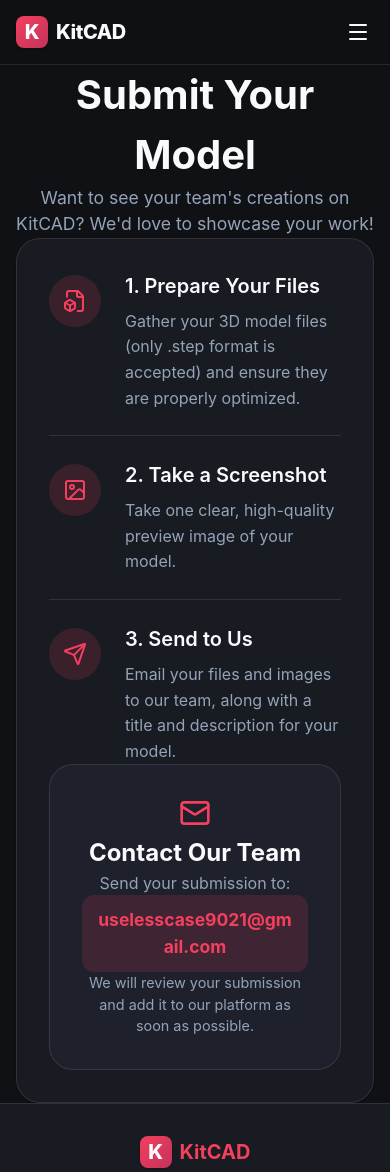
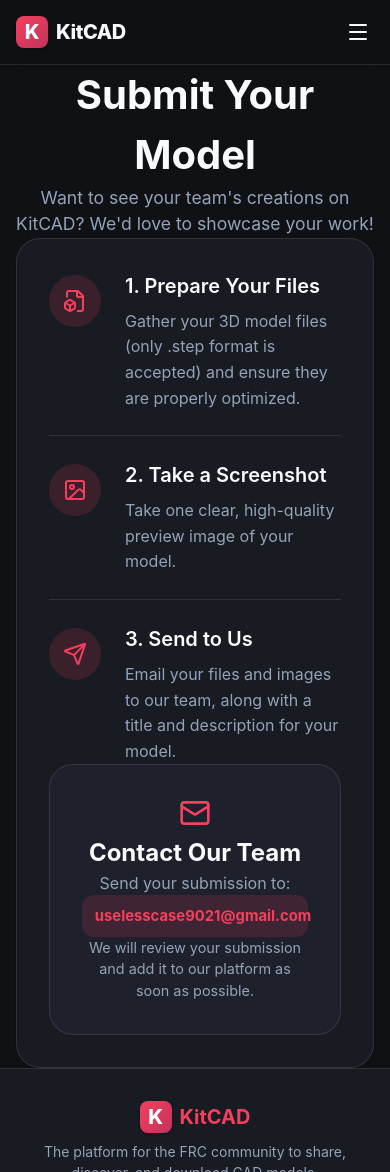
Before and after one commit to Gurates/KitCad, a React (Vite) app: page /submit-model in a window 390 px wide. Shown: the top 1172 px of the page. Built offline with nearby package versions, Linux system fonts and the light colour scheme.

Commit message:
fix: force single-line email display on mobile viewports

```diff
--- a/src/pages/SubmitModel/SubmitModel.css
+++ b/src/pages/SubmitModel/SubmitModel.css
@@ -113,18 +113,17 @@
 
 .email-link {
   display: inline-block;
-  font-size: clamp(1rem, 4.5vw, 1.35rem);
+  font-size: clamp(0.75rem, 3.8vw, 1.35rem);
   font-weight: 700;
   color: var(--color-primary);
   text-decoration: none;
-  padding: var(--spacing-3) var(--spacing-4);
+  padding: 0.6rem 0.8rem;
   background-color: var(--color-primary-light);
   border-radius: var(--radius-md);
   margin-bottom: var(--spacing-md);
   transition: all 0.2s ease;
   max-width: 100%;
-  word-break: break-all;
-  overflow-wrap: anywhere;
+  white-space: nowrap;
 }
 
 .email-link:hover {
```
